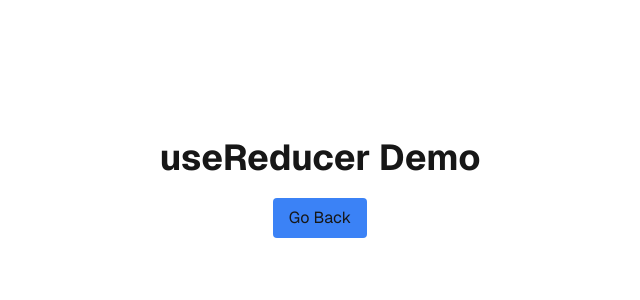
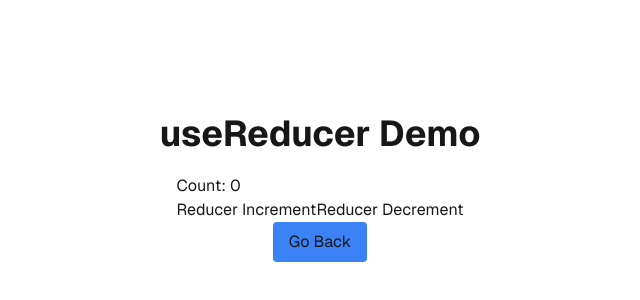
Before and after one commit to AvrilMaleham/react_hooks, a Next.js app: page /useReducer in a window 1280 px wide. Shown: the part 222-522 px from the top of the page, without its empty margins (320-960 px from the left). Built offline with nearby package versions, Linux system fonts and the light colour scheme.

Commit message:
feat: basic reducer

```diff
--- a/src/app/useReducer/page.tsx
+++ b/src/app/useReducer/page.tsx
@@ -1,11 +1,30 @@
 "use client";
+import { useReducer } from "react";
+import { reducer } from "@/utils/reducer";
 import BackButton from "@/components/backButton";
 
 export default function useReducerDemo() {
+  // useReducer takes a reducer function and the initial state value
+  // returns array with the state variable and a dispatch function
+  const [counter, dispatch] = useReducer(reducer, 0);
+  const handleIncrement = () => {
+    // we call the dispatch function to make all state updates
+    dispatch({ type: "increment" });
+  };
+  const handleDecrement = () => {
+    // dispatch takes a single argument - object passed to reducer
+    dispatch({ type: "decrement" });
+  };
+
   return (
     <div className="flex flex-col items-center justify-center h-screen font-[family-name:var(--font-geist-sans)]">
       <h1 className="text-4xl font-bold m-5">useReducer Demo</h1>
+      <div>
+        <h2>Count: {counter}</h2>
+        <button onClick={handleIncrement}>Reducer Increment</button>
+        <button onClick={handleDecrement}>Reducer Decrement</button>
+      </div>
       <BackButton />
     </div>
   );
-  }
+}
--- /dev/null
+++ b/src/utils/reducer.ts
@@ -0,0 +1,18 @@
+// reducer function - can be called anything
+// takes two arguments: the current state, and the action to be taken
+// action is passed via dispatch, state is stored in component
+type Action = { type: "increment" | "decrement" };
+
+export const reducer = (state: number, action: Action): number => {
+  switch (
+    action.type // switch statements are common in reducers
+  ) {
+    case "increment":
+      return state + 1;
+    case "decrement":
+      return state - 1;
+    default:
+      return state;
+  }
+};
+// reducer function returns the new value of state after taking action
```
